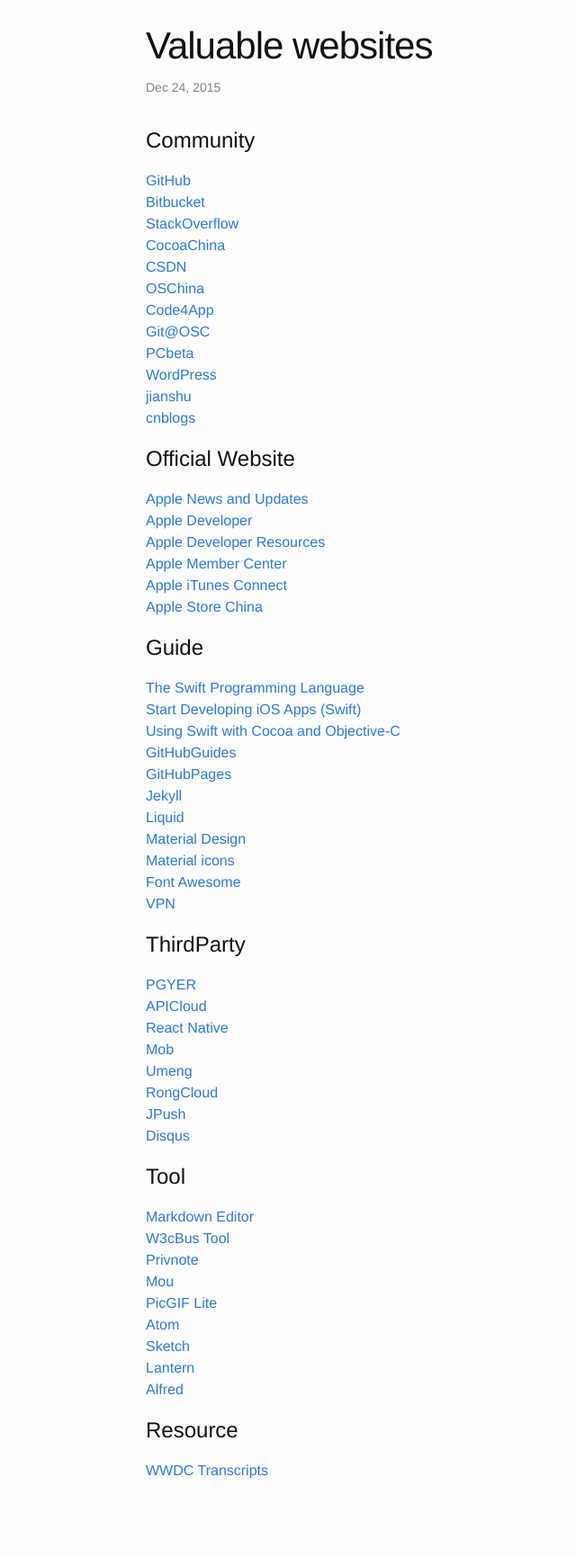
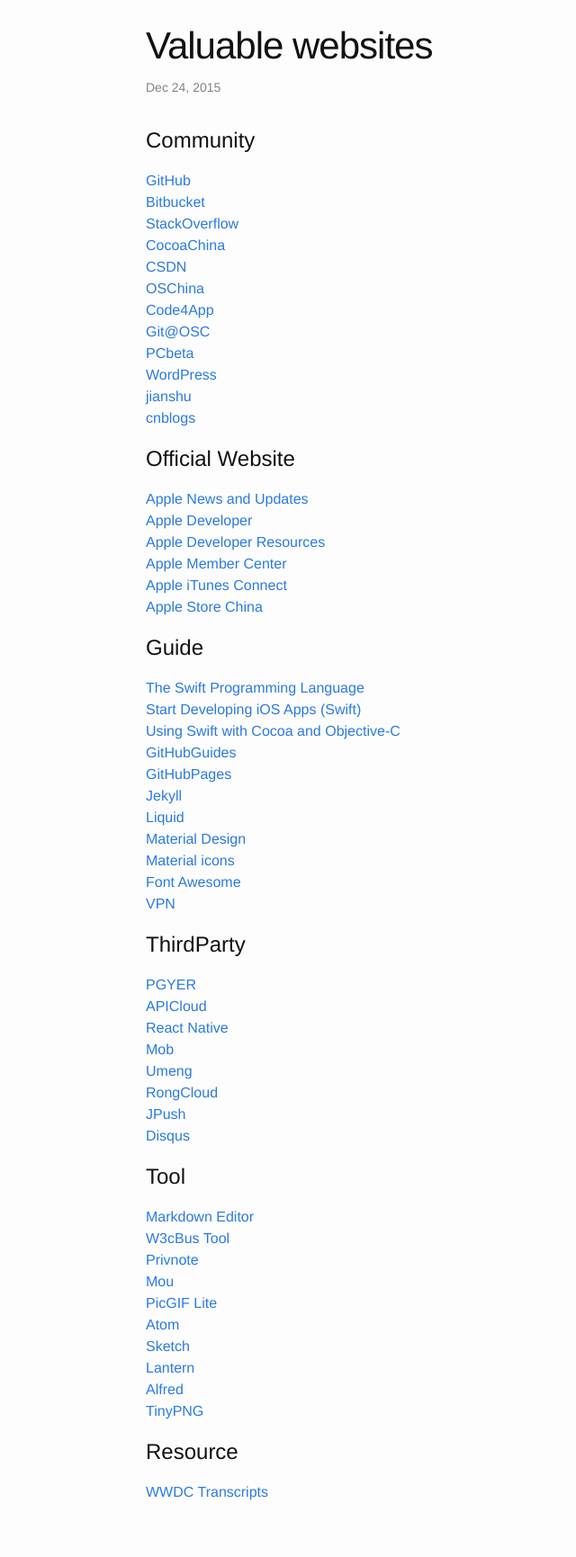
Before and after one commit to GeekRRK/GeekRRK.github.io, a Jekyll site: the page built from _posts/2015-12-24-Valuable websites.md, in a window 1280 px wide. Shown: the whole page at 90% size, without its empty margins (108-748 px from the left). Built offline with Jekyll 4.4.1, drawn with Linux system fonts in a browser that asks for light colours; before the commit the page ends 1707 px from its top, so only the background shows below that.

Commit message:
Update Valuable websites

```diff
--- a/_posts/2015-12-24-Valuable websites.md
+++ b/_posts/2015-12-24-Valuable websites.md
@@ -58,6 +58,7 @@
 [Sketch](http://www.sketchapp.com)
 [Lantern](https://getlantern.org)
 [Alfred](https://www.alfredapp.com)
+[TinyPNG](https://tinypng.com)
 
 # Resource
 [WWDC Transcripts](http://asciiwwdc.com)
```
